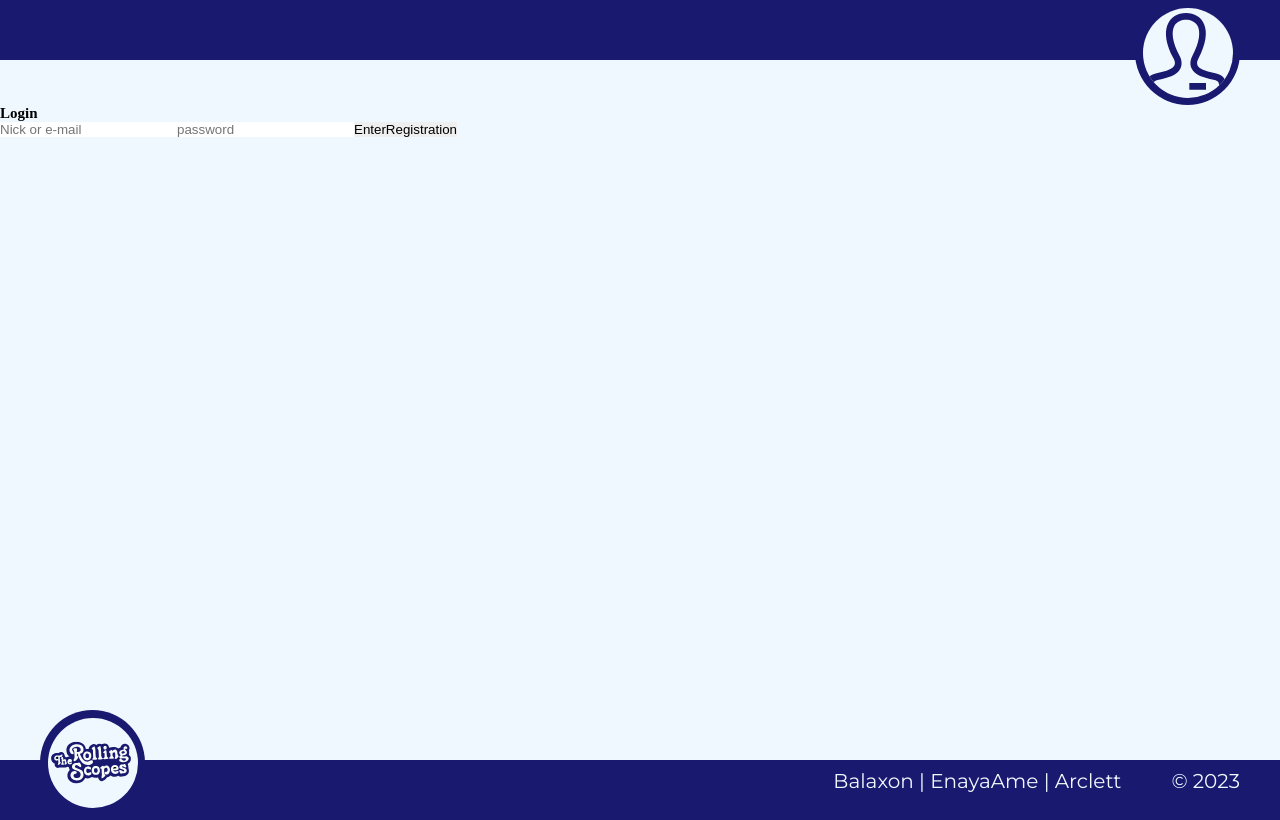
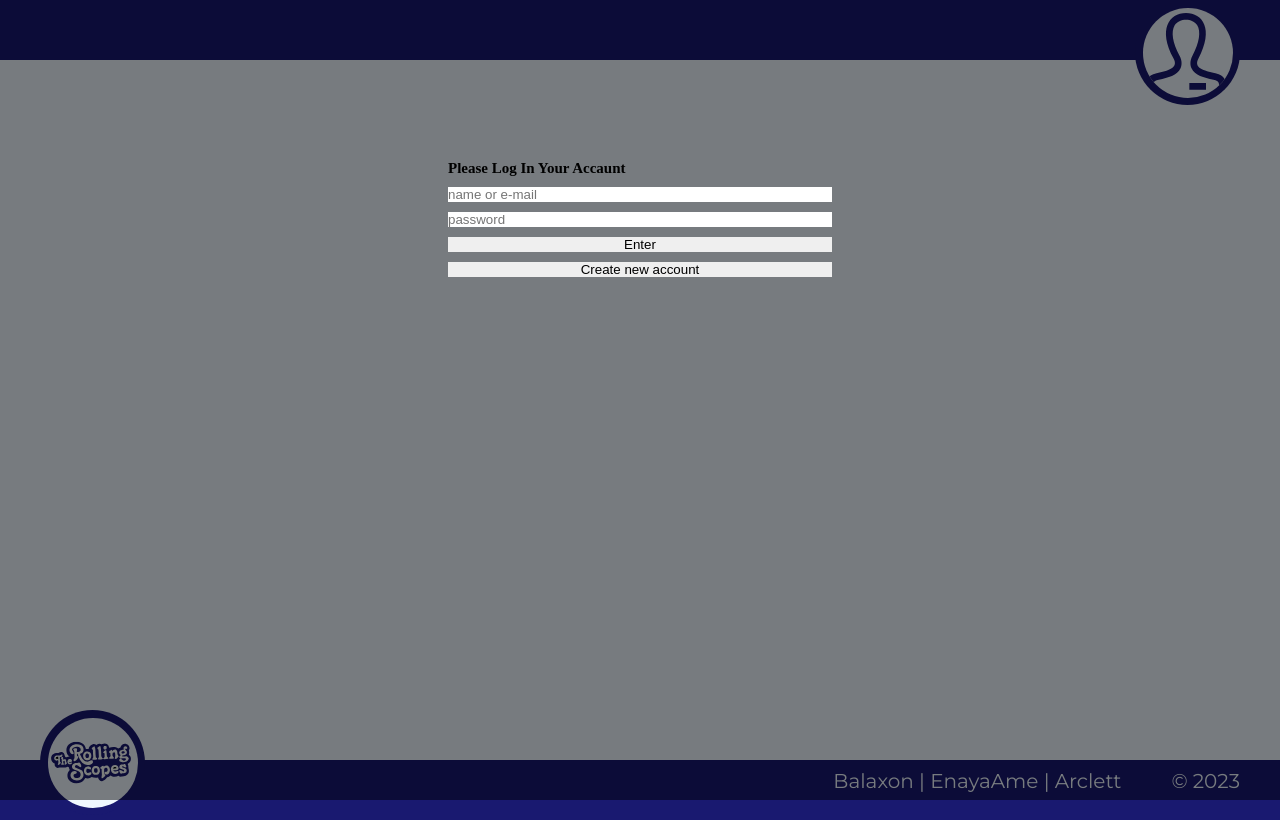
Before and after one commit to Arclett/sea-battle, a website built with webpack: page src/index.html in a window 1280 px wide. Both pictures are taken after a click on the link 1187 px from the left and 52 px from the top of the page. Built offline with nearby package versions, Linux system fonts and the light colour scheme.

Commit message:
refactor: change some classes names refactor: refactor element class feat: complete method for rendering login window

```diff
--- a/src/index.ts
+++ b/src/index.ts
@@ -1,6 +1,6 @@
 import "./styles/main.scss";
 
-import { Main } from "./scripts/classes/_Main";
+import { Main } from "./scripts/classes/Main";
 
 const main = new Main();
 main.start();
--- a/src/scripts/classes/_Main.ts
+++ b/src/scripts/classes/Main.ts
@@ -1,7 +1,10 @@
-import { LoginWindow } from "./loginWindow/_LoginWindow";
+import { LoginWindow } from "./loginWindow/LoginWindow";
 
 export class Main {
+    loginWindow: LoginWindow;
+
     start() {
+        this.loginWindow = new LoginWindow();
         document.body.addEventListener("click", this.clickHandler.bind(this));
     }
 
@@ -9,8 +12,10 @@ export class Main {
         e.preventDefault();
         if (!(e.target instanceof HTMLElement)) return;
         if (e.target.classList.contains("round-button__link") || e.target.classList.contains("round-button__text")) {
-            const loginWindow = new LoginWindow();
-            loginWindow.start();
+            this.loginWindow.start();
+        }
+        if (e.target.classList.contains("login__overlay")) {
+            this.loginWindow.closeWindow();
         }
     }
 }
--- a/src/scripts/classes/element/element.ts
+++ b/src/scripts/classes/element/element.ts
@@ -1,10 +1,7 @@
 import { ElementInterface, InputElement } from "../../types/interfaces";
 
-
-
-
 export class Element {
-  createElement({ tag, id, classNote, content, disable = false }: ElementInterface) {
+    static createElement({ tag, id, classNote, content, disable = false }: ElementInterface) {
         const el = document.createElement(tag);
         if (id) {
             el.id = id;
@@ -21,8 +18,8 @@ export class Element {
         return el;
     }
 
-  createInput({ type, id, classNote, value, content, name, disable = false }: InputElement) {
-    const el = document.createElement('input');
+    static createInput({ type, id, classNote, value, content, name, disable = false }: InputElement) {
+        const el = document.createElement("input");
         el.type = type;
         el.disabled = disable;
         if (id) {
@@ -35,13 +32,11 @@ export class Element {
             el.value = value;
         }
         if (content) {
-      el.textContent = content;
+            el.placeholder = content;
         }
         if (name) {
             el.name = name;
         }
         return el;
     }
-
-
 }
--- /dev/null
+++ b/src/scripts/classes/loginWindow/LoginWindow.ts
@@ -0,0 +1,16 @@
+import { RenderLoginWindow } from "../rendering/RenderLoginWindow";
+
+export class LoginWindow {
+    container: HTMLElement;
+
+    start() {
+        const container = document.querySelector(".login-popup");
+        if (!(container instanceof HTMLElement)) return;
+        this.container = container;
+        RenderLoginWindow.render(this.container);
+    }
+    closeWindow() {
+        if (!this.container) return;
+        this.container.replaceChildren();
+    }
+}
--- a/src/scripts/classes/loginWindow/_LoginWindow.ts
+++ /dev/null
@@ -1,9 +0,0 @@
-import { RenderLoginWindow } from "../rendering/_renderLoginWindow";
-
-export class LoginWindow {
-    start() {
-        const container = document.querySelector(".login-popup");
-        if (!(container instanceof HTMLElement)) return;
-        RenderLoginWindow.render(container);
-    }
-}
--- /dev/null
+++ b/src/scripts/classes/rendering/RenderLoginWindow.ts
@@ -0,0 +1,36 @@
+import { Element } from "../element/element";
+
+export class RenderLoginWindow {
+    static render(container: HTMLElement) {
+        container.replaceChildren();
+
+        const overlay = Element.createElement({ tag: "div", classNote: "login__overlay" });
+
+        const loginWrapper = Element.createElement({ tag: "div", classNote: "login__wrapper" });
+
+        const loginTitle = Element.createElement({ tag: "h2", content: "Please Log In Your Accaunt" });
+
+        const accInput = Element.createInput({
+            type: "text",
+            content: "name or e-mail",
+            classNote: "login__accaunt-input",
+        });
+
+        const accPass = Element.createInput({ type: "password", classNote: "login__pass-input", content: "password" });
+
+        const enterButton = Element.createElement({
+            tag: "button",
+            classNote: "login__enter-button",
+            content: "Enter",
+        });
+
+        const regButton = Element.createElement({
+            tag: "button",
+            classNote: "login__regist-button",
+            content: "Create new account",
+        });
+
+        loginWrapper.append(loginTitle, accInput, accPass, enterButton, regButton);
+        container.append(loginWrapper, overlay);
+    }
+}
--- a/src/scripts/classes/rendering/_renderLoginWindow.ts
+++ /dev/null
@@ -1,31 +0,0 @@
-export class RenderLoginWindow {
-    static render(container: HTMLElement) {
-        container.replaceChildren();
-
-        const overlay = document.createElement("div");
-        overlay.className = "login-overlay";
-
-        const loginTitle = document.createElement("h2");
-        loginTitle.textContent = "Login";
-
-        const accInput = document.createElement("input");
-        accInput.type = "text";
-        accInput.placeholder = "Nick or e-mail";
-        accInput.className = "account-name-input";
-
-        const accPass = document.createElement("input");
-        accPass.type = "password";
-        accPass.placeholder = "password";
-        accPass.className = "account-pass-input";
-
-        const enterButton = document.createElement("button");
-        enterButton.textContent = "Enter";
-        enterButton.className = "login-enter-button";
-
-        const regButton = document.createElement("button");
-        regButton.textContent = "Registration";
-        regButton.className = "reg-button";
-
-        container.append(loginTitle, accInput, accPass, enterButton, regButton, overlay);
-    }
-}
--- /dev/null
+++ b/src/styles/abstract/variables.scss
@@ -0,0 +1 @@
+$overlay: rgba(0, 0, 0, 0.5);
--- /dev/null
+++ b/src/styles/components/login-popup.scss
@@ -0,0 +1,21 @@
+.login-popup {
+    .login__overlay {
+        position: fixed;
+        top: 0;
+        background-color: $overlay;
+        width: 100vw;
+        height: 100vh;
+        z-index: 5;
+    }
+
+    .login__wrapper {
+        position: fixed;
+        z-index: 6;
+        width: 30%;
+        left: 35%;
+        top: 20vh;
+        display: flex;
+        flex-direction: column;
+        gap: 10px;
+    }
+}
--- a/src/styles/components/login-window.scss
+++ /dev/null
@@ -1,6 +0,0 @@
-.login-wrapper {
-    position: fixed;
-    width: 30%;
-    left: 35%;
-    top: 20vh;
-}
--- a/src/styles/main.scss
+++ b/src/styles/main.scss
@@ -1,25 +1,24 @@
 // abstract //
 //@import "abstract/constants";
 @import "abstract/mixins";
+@import "./abstract/variables.scss";
 
 // base //
 @import "base/base";
 @import "base/typography";
 
-
 // components //
 @import "components/header";
 @import "components/round-button";
-
+@import "./components/login-popup.scss";
 
 @import "components/footer";
-
 
 // layouts //
 @import "layouts/wrapper";
 
 // fonts //
-@import url('https://fonts.googleapis.com/css2?family=Montserrat:wght@300;400&display=swap');
+@import url("https://fonts.googleapis.com/css2?family=Montserrat:wght@300;400&display=swap");
 
 // h1 {
 //   color: purple;
```
Lines whose indentation alone changed are shown as unchanged.
